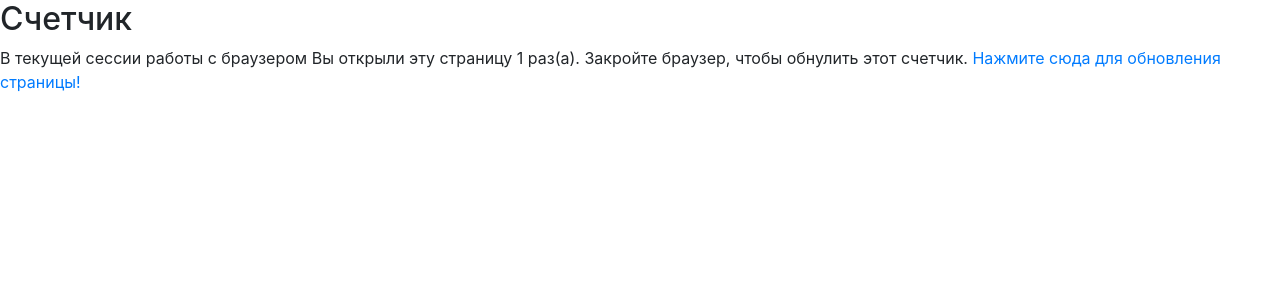
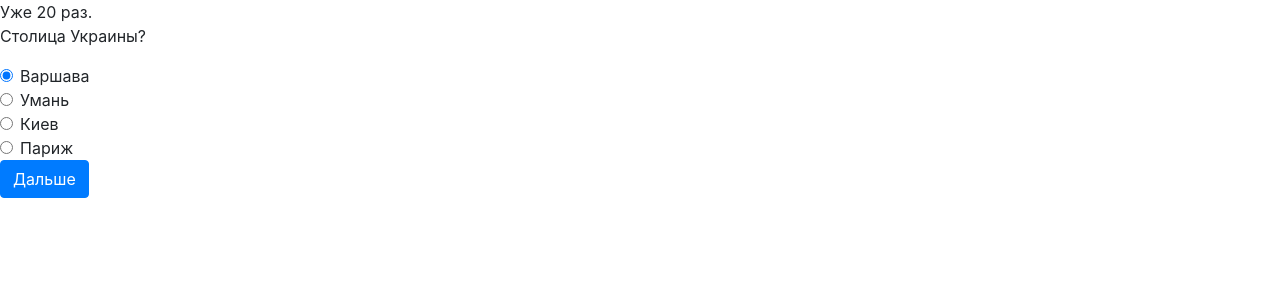
Before and after one commit to Dobrodeev/Forms, a PHP site: page /test.php in a window 1280 px wide. Shown: the top 300 px of the page. Run offline with PHP 8.4, Linux system fonts and the light colour scheme.

Commit message:
сделали Reformat Code

```diff
--- a/auto.php
+++ b/auto.php
@@ -139,5 +139,5 @@ I am @hurickkrugner on Twitter or @hk95 on GitHub. Feel free to message me anyti
 
 <script  src="js/index.js"></script>-->
 
-</body>
-</html>
+<!--</body>
+</html>-->
--- a/test.php
+++ b/test.php
@@ -18,10 +18,77 @@ $_SESSION['count'] = @$_SESSION['count'] + 1;
 <script src="bootstrap4/jquery-3.3.1.js"></script>
 <script src="bootstrap4/js/bootstrap.min.js"></script>
 
-<h2>Счетчик</h2>
-В текущей сессии работы с браузером Вы открыли эту страницу
-<?= $_SESSION['count'] ?> раз(а).
-Закройте браузер, чтобы обнулить этот счетчик.
-<a href="#">Нажмите сюда для обновления страницы!</a>
+<!--<h2>Счетчик</h2>-->
+<!--<p>В текущей сессии работы с браузером Вы открыли эту страницу --><? //= $_SESSION['count'] ?><!-- раз(а).</p>-->
+<?
+if ($_SESSION['count'] == 1) {
+    echo 'Уже 20 раз.';
+} elseif ($_SESSION['count'] == 2) {
+
+} elseif ($_SESSION['count'] == 3) {
+
+} elseif ($_SESSION['count'] == 4) {
+
+} elseif ($_SESSION['count'] == 5) {
+
+} else {
+    return true;
+}
+?>
+<?
+$_SESSION['question1'] = 'Столица Украины?';
+$_SESSION['answer1'] = ['Варшава', 'Умань', 'Киев', 'Париж'];
+$_SESSION['question2'] = 'Столица Казахстана?';
+$_SESSION['answer2'] = ['Ереваан', 'Нур-Султан', 'Батуми', 'Тебриз'];
+$_SESSION['question3'] = 'Столица Украины?';
+$_SESSION['answer3'] = ['Варшава', 'Умань', 'Киев', 'Париж'];
+$_SESSION['question4'] = 'Столица Украины?';
+$_SESSION['answer4'] = ['Варшава', 'Умань', 'Киев', 'Париж'];
+$_SESSION['question5'] = 'Столица Украины?';
+$_SESSION['answer5'] = ['Варшава', 'Умань', 'Киев', 'Париж'];
+
+$question = $_SESSION['question1'];
+$answer1 = $_SESSION['answer1'][0];
+$answer2 = $_SESSION['answer1'][1];
+$answer3 = $_SESSION['answer1'][2];
+$answer4 = $_SESSION['answer1'][3];
+
+?>
+<form action="">
+    <p><?= $question ?></p>
+    <div class="form-check">
+        <input class="form-check-input" type="radio" name="exampleRadios" id="exampleRadios1" value="option1" checked>
+        <label class="form-check-label" for="exampleRadios1">
+            <?= $answer1 ?>
+        </label>
+    </div>
+    <div class="form-check">
+        <input class="form-check-input" type="radio" name="exampleRadios" id="exampleRadios2" value="option2">
+        <label class="form-check-label" for="exampleRadios2">
+            <?= $answer2 ?>
+        </label>
+    </div>
+    <div class="form-check">
+        <input class="form-check-input" type="radio" name="exampleRadios" id="exampleRadios2" value="option2">
+        <label class="form-check-label" for="exampleRadios2">
+            <?= $answer3 ?>
+        </label>
+    </div>
+    <div class="form-check">
+        <input class="form-check-input" type="radio" name="exampleRadios" id="exampleRadios2" value="option2">
+        <label class="form-check-label" for="exampleRadios2">
+            <?= $answer4 ?>
+        </label>
+    </div>
+    <button type="submit" class="btn btn-primary">Дальше</button>
+</form>
+
+<!--<a href="test.php">Нажмите сюда для обновления страницы!</a>
+<p>Закройте браузер, чтобы обнулить этот счетчик.</p>-->
+<?php
+/*echo '<pre>';
+print_r($_SESSION);
+echo '</pre>';*/
+?>
 </body>
 </html>
```
Also changed, not shown: valid.php (+11 -21 lines).
